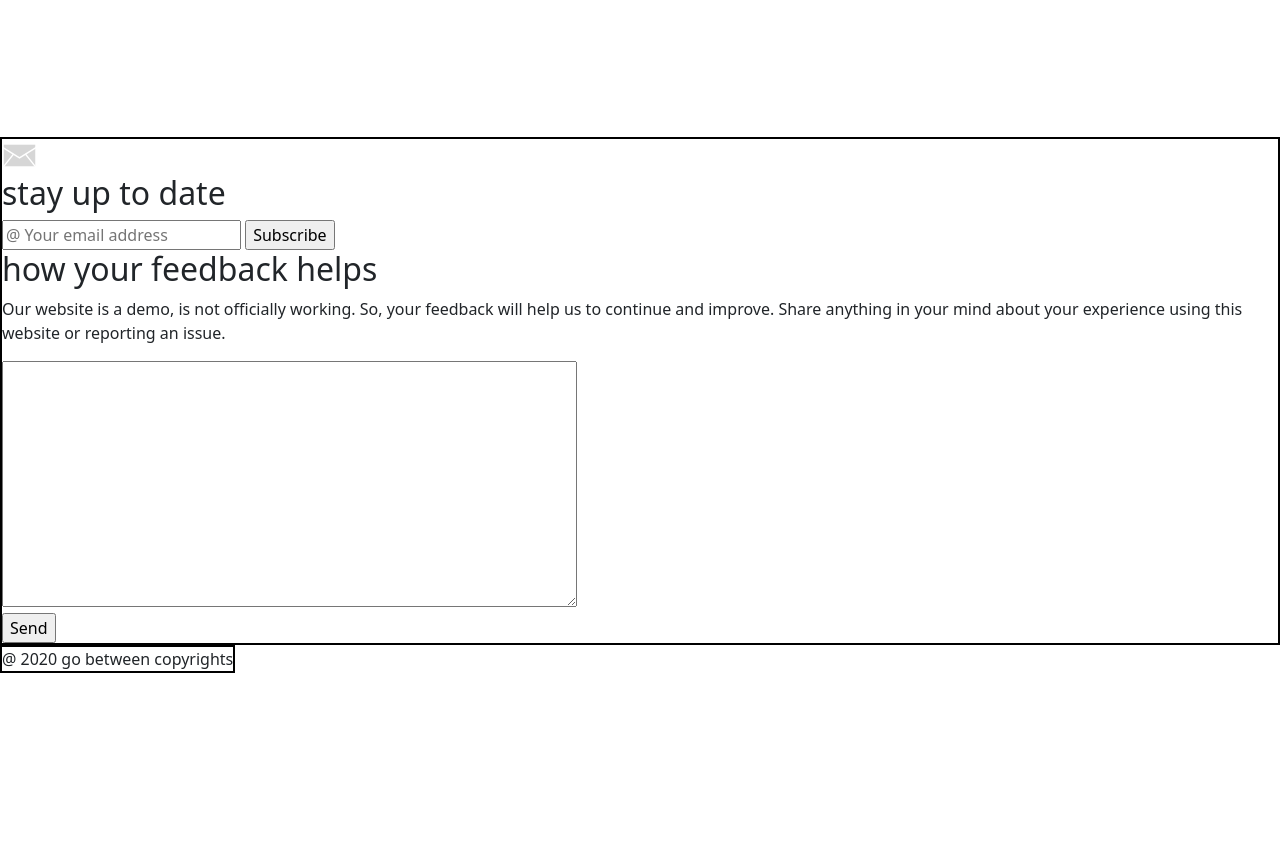
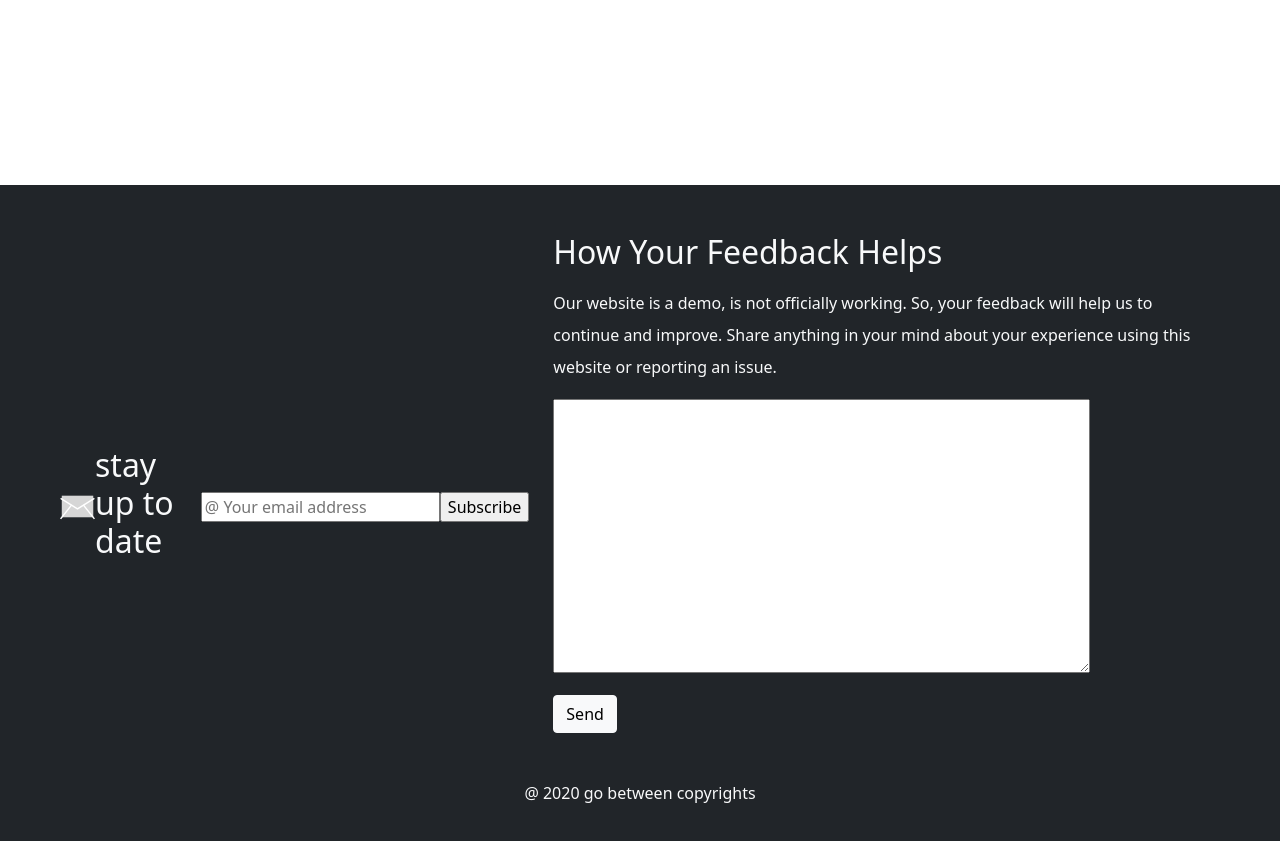
Before and after one commit to Marwa2Mohamed/GoBetween-eCommerce, a plain HTML site: page website-pages/index.html in a window 1280 px wide. Shown: the part 2220-3061 px from the top of the page. Before the commit the page ends 2893 px from the top, so only its background shows below. Drawn offline with nearby package versions, Linux system fonts and the light colour scheme; a script that the page names is missing; a web font is replaced by a local one.

Commit message:
both the slider section in introduction and footer are partically finished

```diff
--- a/website-pages/index.css
+++ b/website-pages/index.css
@@ -3,6 +3,7 @@
 @import url('https://fonts.googleapis.com/css?family=Arizonia');
 @import url('https://fonts.googleapis.com/css?family=Anaheim');
 @import url('https://cdnjs.cloudflare.com/ajax/libs/font-awesome/4.7.0/css/font-awesome.min.css');
+@import url('https://fonts.googleapis.com/css2?family=Roboto:wght@100&display=swap');
 * {
     box-sizing: border-box;
 }
@@ -116,3 +117,10 @@ header nav {
 .slider-images-group img{
 }
 /*End main Introduction*/
+/* Start footer*/
+#userfeedback {
+    font-family: 'Roboto', sans-serif;
+}
+
+
+/* End footer*/
--- a/website-pages/index.html
+++ b/website-pages/index.html
@@ -76,7 +76,7 @@
             <!--End The Define who we are Section-->
 
             <!--Start The products Presentation Slider Section-->
-            <section class="slider">
+            <section class="slider mb-5">
                 <div id="carouselExampleIndicators" class="carousel slide" data-bs-ride="carousel">
                     <ol class="carousel-indicators">
                         <li data-bs-target="#carouselExampleIndicators" data-bs-slide-to="0" class="active"></li>
@@ -125,32 +125,32 @@
         <br/>
 
         <!--Start The footer Section-->
-        <footer>
-            <main class = "footerMain" style="border: 2px solid #000;">
+        <footer class="bg-dark text-light p-5">
+            <main class = "footerMain container-fluid">
 
-                <section class = "infoContainer">
+                <section class = "infoContainer row">
 
                     <!--Start The subscribtion form Section-->
-                    <form class = "subscribe" method = "post" enctype = "application/x-www-form-urlencoded">
+                    <form class = "subscribe col-md-5 d-flex flex-row align-items-center" method = "post" enctype = "application/x-www-form-urlencoded">
                         <img src="../images/email.svg" alt = "email icon"/>
-                        <h2>stay up to date</h2>
+                        <h2 class="align-item-center">stay up to date</h2>
                         <input type="email" autocomplete = "on" placeholder = "@ Your email address"/>
                         <input type="submit" value = "Subscribe"/>
                     </form>
                     <!--End The subscribtion form Section-->
 
                     <!--Start The feedback form Section-->
-                    <form class = "feedback" method = "post" enctype = "application/x-www-form-urlencoded">
-                        <h2>how your feedback helps</h2>
-                        <p>Our website is a demo, is not officially working.<wbr/> So, your feedback will help us to continue and improve.<wbr/> Share anything in your mind about your experience using this website or reporting an issue. <wbr/></p>
-                        <textarea id = "userfeedback" rows="10" cols="60"></textarea><br/>
-                        <input type="submit" value = "Send"/>
+                    <form class = "feedback col-md-7 mb-5" method = "post" enctype = "application/x-www-form-urlencoded">
+                        <h2 class="text-capitalize mb-3">how your feedback helps</h2>
+                        <p class="mb-3 lh-lg">Our website is a demo, is not officially working.<wbr/> So, your feedback will help us to continue and improve.<wbr/> Share anything in your mind about your experience using this website or reporting an issue. <wbr/></p>
+                        <textarea id = "userfeedback" rows="10" cols="60" class="mb-3 mw-50 p-3"></textarea><br/>
+                        <input type="submit" value = "Send" class="btn btn-light"/>
                     </form>
                     <!--End The feedback form Section-->
 
                 </section>
             </main>
-            <label class ="copyright" style="border: 2px solid #000;"> @ 2020 go between copyrights</label>
+            <p class ="copyright text-center"> @ 2020 go between copyrights</p>
 
         </footer>
         <!--End The footer Section-->
```
